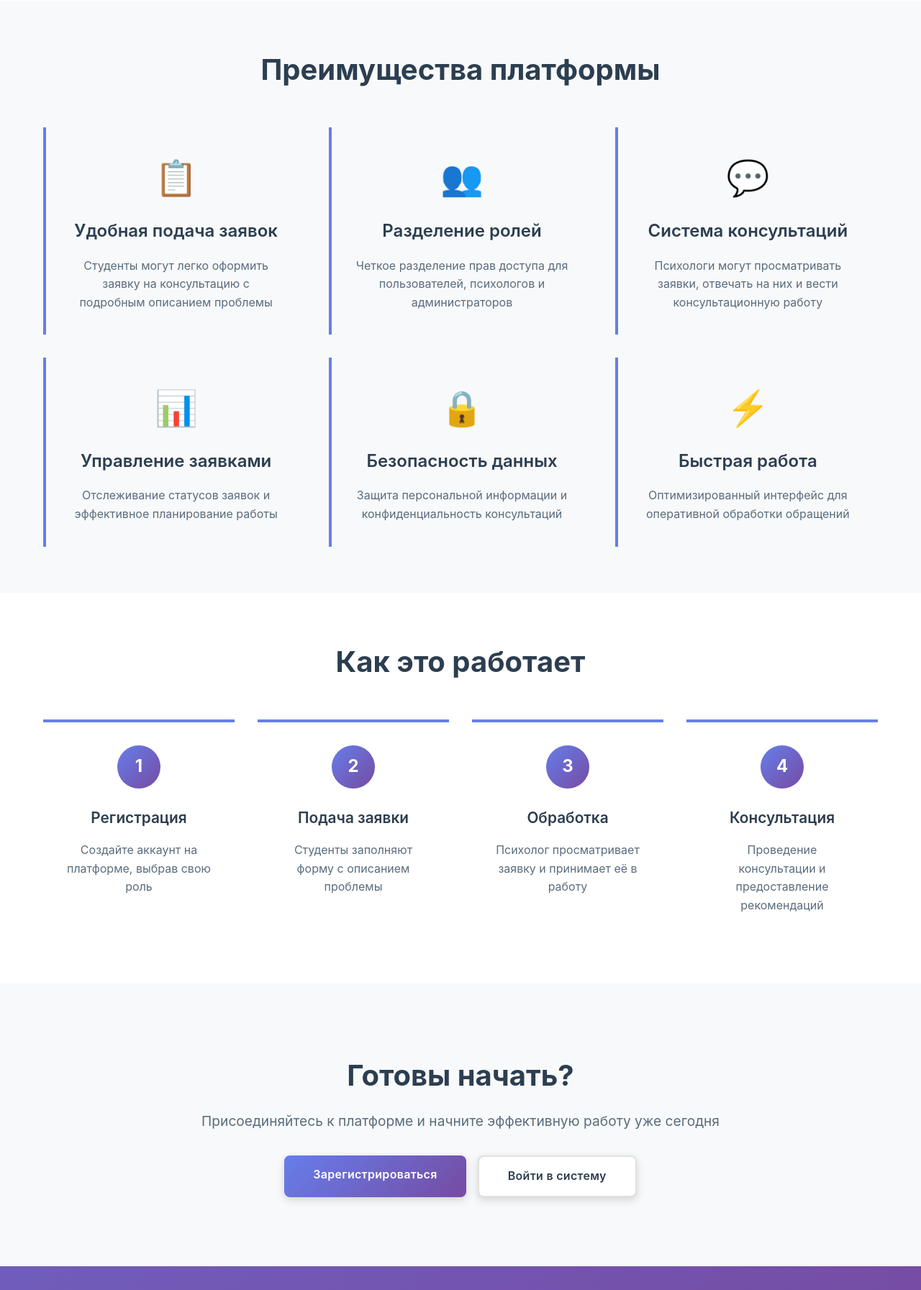
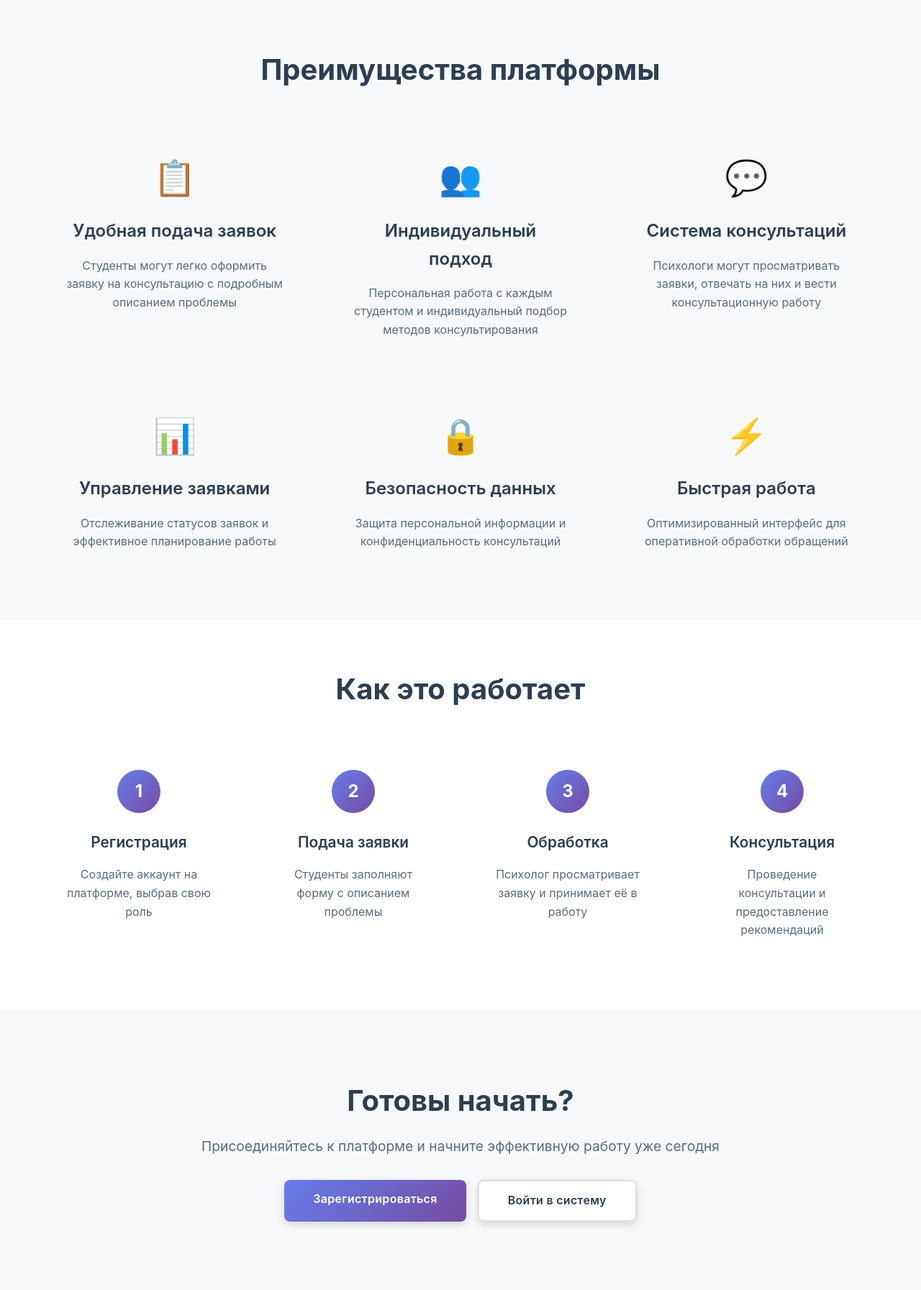
Before and after one commit to psixolog44/psixolog-cabinet, a Django app: page / in a window 1280 px wide. Shown: the part 972-2765 px from the top of the page at 72% size. Run offline with Django 5.2, Linux system fonts and the light colour scheme.

Commit message:
Removed seperator lines

```diff
--- a/static/css/style.css
+++ b/static/css/style.css
@@ -302,7 +302,6 @@ section h2 {
 .feature-card {
     padding: 2rem;
     text-align: center;
-    border-left: 4px solid #667eea;
 }
 
 .feature-icon {
@@ -336,7 +335,6 @@ section h2 {
 .step {
     padding: 2rem;
     text-align: center;
-    border-top: 4px solid #667eea;
 }
 
 .step-number {
--- a/templates/index.html
+++ b/templates/index.html
@@ -38,8 +38,8 @@
             </div>
             <div class="feature-card">
                 <div class="feature-icon">👥</div>
-                <h3>Разделение ролей</h3>
-                <p>Четкое разделение прав доступа для пользователей, психологов и администраторов</p>
+                <h3>Индивидуальный подход</h3>
+                <p>Персональная работа с каждым студентом и индивидуальный подбор методов консультирования</p>
             </div>
             <div class="feature-card">
                 <div class="feature-icon">💬</div>
```
